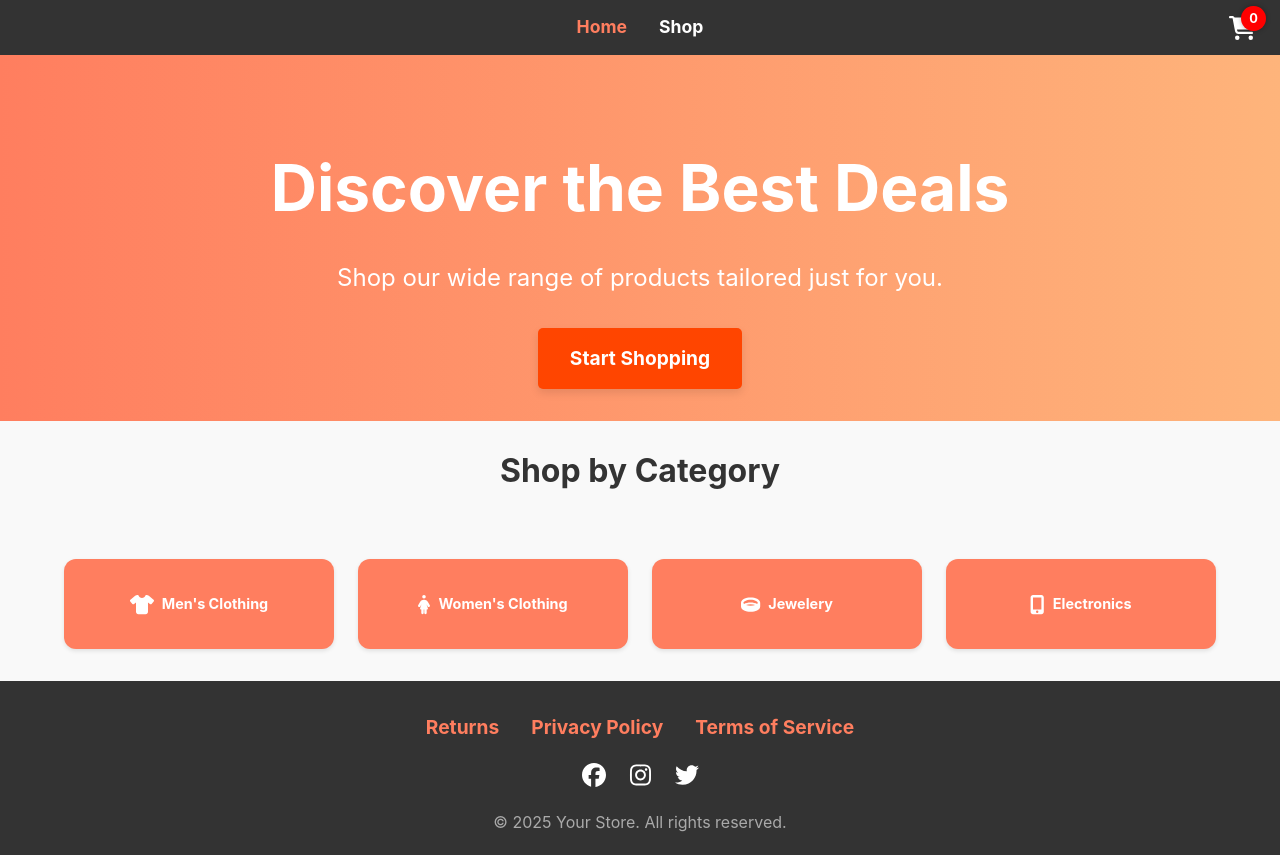
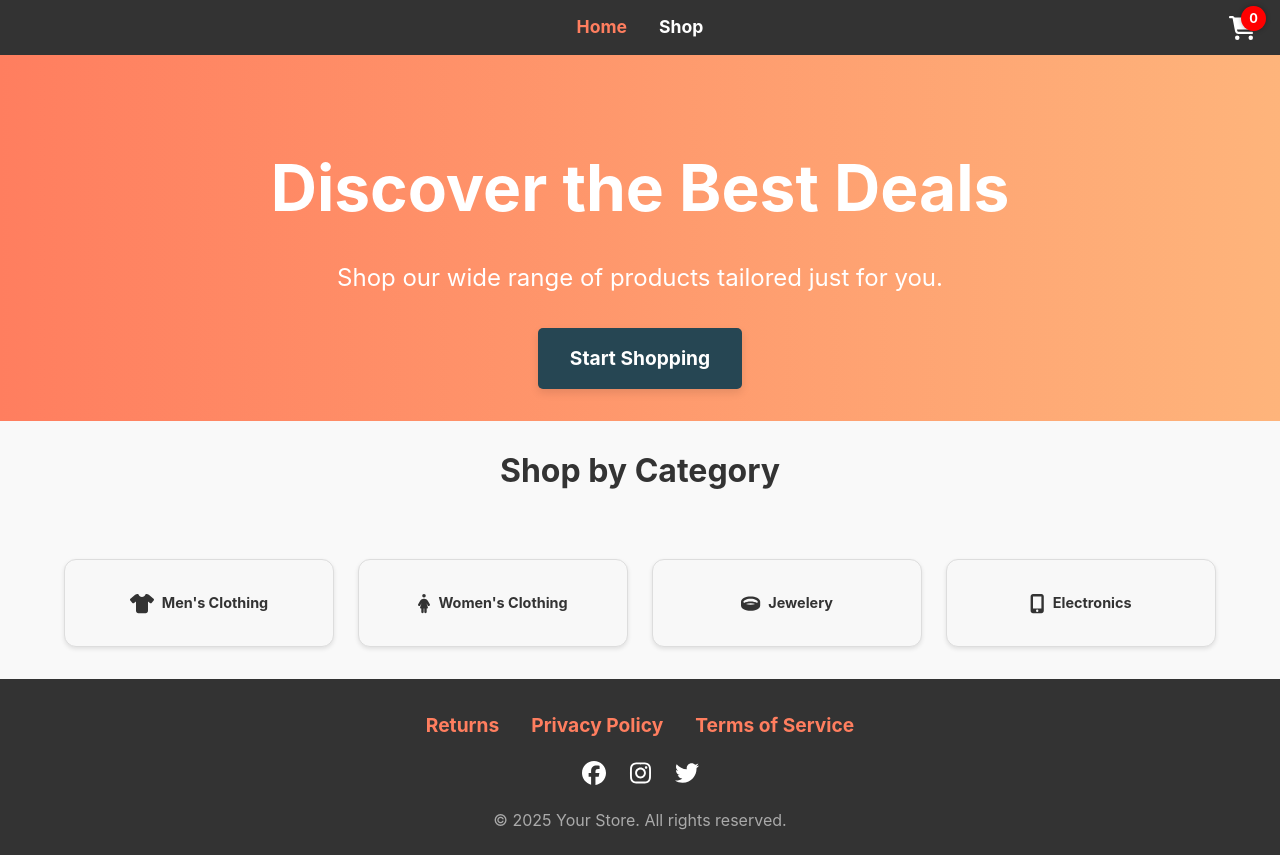
Before and after one commit to Graham4914/odin-shopping-cart, a React (Vite) app: page / in a window 1280 px wide. Built offline with nearby package versions, Linux system fonts and the light colour scheme.

Commit message:
changed home cta and catagory button colors for contrast and accesability

```diff
--- a/index.html
+++ b/index.html
@@ -4,6 +4,8 @@
 <head>
   <meta charset="UTF-8" />
   <meta name="viewport" content="width=device-width, initial-scale=1.0" />
+  <meta name="description"
+    content="Shop the best deals on clothing, electronics, and more at GS E-commerce. Find top-quality products at unbeatable prices!" />
   <title>gs-Ecommerce</title>
 </head>
 
--- a/src/components/HomePage/HomePage.module.css
+++ b/src/components/HomePage/HomePage.module.css
@@ -47,7 +47,7 @@ body, .heroBanner {
 
 
 .ctaButton {
-  background-color: #ff4500; /* Stronger orange for better contrast */
+  background-color: #264653; /* Stronger orange for better contrast */
   color: white;
   padding: clamp(0.5rem, 2vw, 1rem) clamp(1rem, 4vw, 2rem);
   font-size: clamp(1rem, 2.5vw, 1.2rem);
@@ -61,7 +61,7 @@ body, .heroBanner {
 }
 
 .ctaButton:hover {
-  background-color: #ff2a00;
+  background-color: #1b3a4b;
   transform: scale(1.05);
 }
 
@@ -96,7 +96,7 @@ body, .heroBanner {
 }
 
 .categoryTile {
-  background-color: #ff7e5f;
+  background-color: #f8f8f8;
   border-radius: 12px;
   box-shadow: 0 2px 4px rgba(0, 0, 0, 0.1);
   padding: 2rem;
@@ -108,9 +108,9 @@ body, .heroBanner {
   gap: 0.5rem;
   font-size: clamp(1rem, 2.5vw, 1.2rem);
   font-weight: bold;
-  color: white;
+  color: #333;
   cursor: pointer;
-  border: 2px solid transparent;
+  border: 1px solid #ddd;
 }
 
 
@@ -118,7 +118,7 @@ body, .heroBanner {
   transform: translateY(-5px);
   box-shadow: 0 6px 12px rgba(0, 0, 0, 0.2);
   background-color: #ff7e5f;
-  color: #fff;
+  color: #ddd;
   border: 2px solid #fff;
 }
 
```
